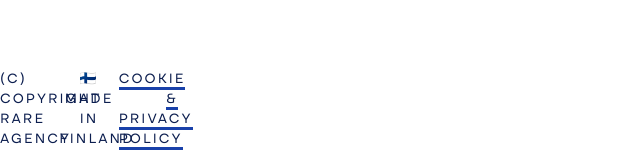
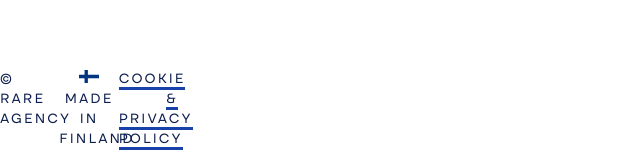
Before and after one commit to rareagency/rare.fi, a Next.js app: page /about in a window 1280 px wide. Shown: the part 1983-2133 px from the top of the page, without its empty margins (0-640 px from the left). Built offline with nearby package versions, Linux system fonts and the light colour scheme; a small style sheet from the web is missing; what cntl would draw is missing.

Commit message:
Change footer emoji to SVG

```diff
--- a/components/Footer/Footer.tsx
+++ b/components/Footer/Footer.tsx
@@ -3,6 +3,7 @@ import cntl from "cntl";
 import { links } from "../../utils/pagelinks";
 import FooterItem from "./FooterItem";
 import TickerText from "./TickerText";
+import Image from "next/image";
 
 const container = cntl`
   layout-grid
@@ -51,10 +52,11 @@ const Footer = () => {
       </h6>
       <div className="layout-grid row-start-3 col-all uppercase text-sm md:text-left md:row-start-4">
         <div className="col-start-2 col-span-2 md:row-start-1 md:col-start-1 md:col-span-4">
-          (c) copyright rare agency
+          © Rare Agency
         </div>
         <div className="col-span-2 text-center md:row-start-2 md:col-span-4 md:text-left">
-          🇫🇮 Made in Finland
+          <Image src="/static/finnish_flag.svg" width="20" height="13" /> Made
+          in Finland
         </div>
         <div className="col-span-2 text-right  md:row-start-3 md:col-span-4 md:text-left">
           <a href="#" className="button-underline">
```
Also changed, not shown: public/static/finnish_flag.svg (added).
